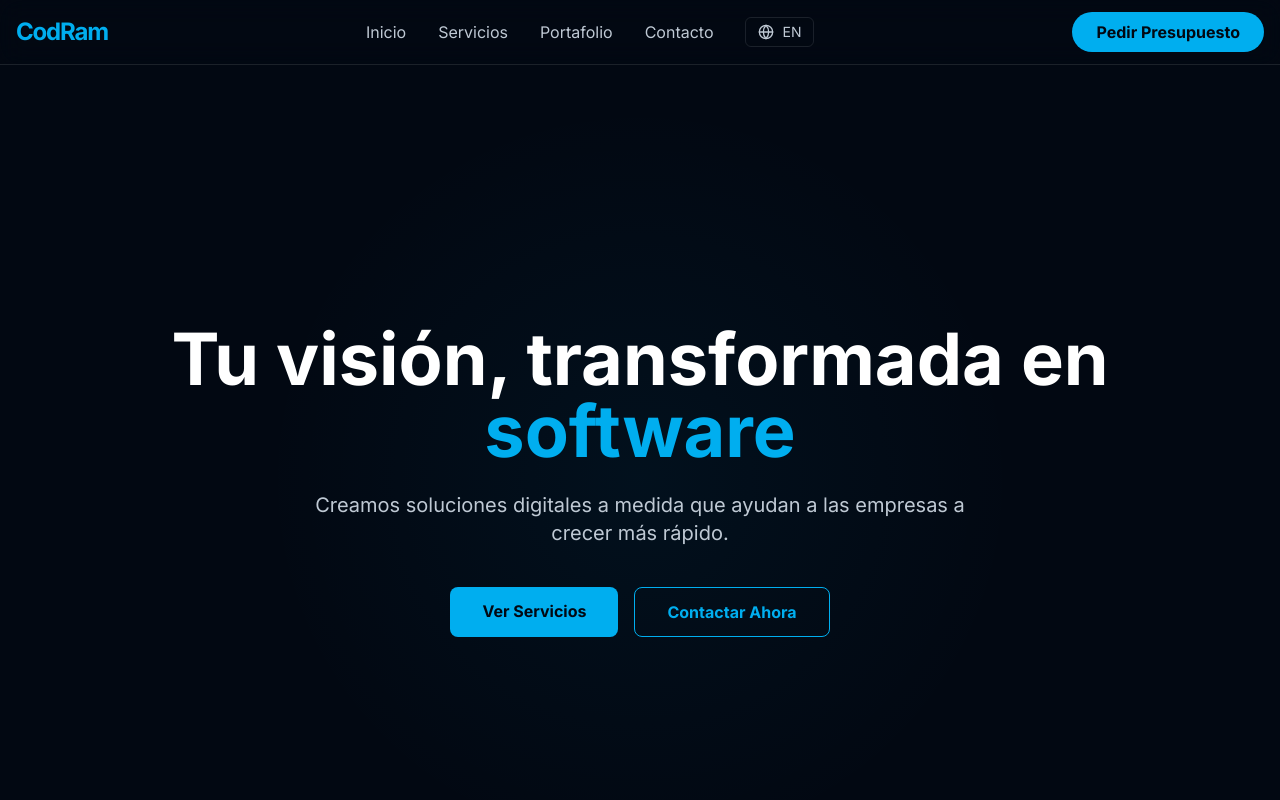
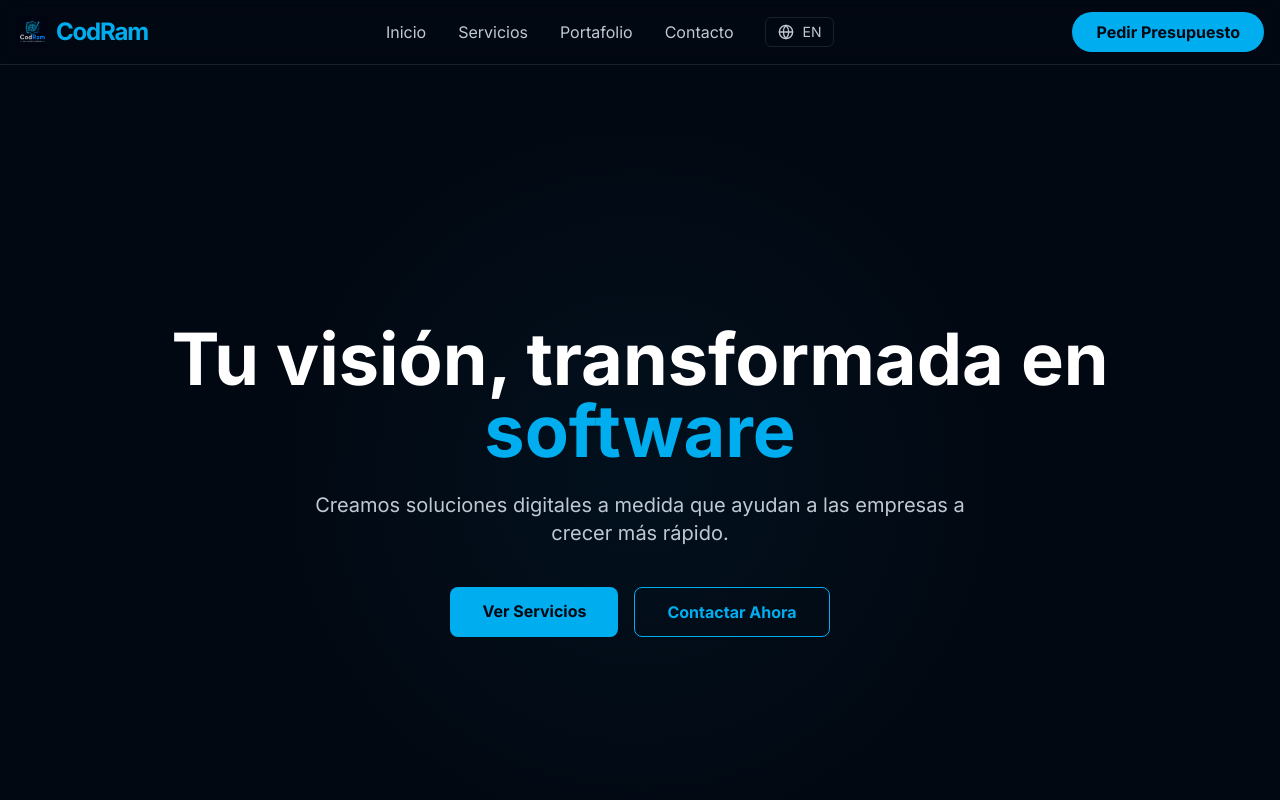
Before and after one commit to roloramros/CodRam-Solutions, a React (Vite) app in the folder frontend/: page / in a window 1280 px wide. Shown: the top 800 px of the page. Built offline with nearby package versions, Linux system fonts and the light colour scheme.

Commit message:
feat: add logo to navbar

```diff
--- a/frontend/src/components/Navbar.jsx
+++ b/frontend/src/components/Navbar.jsx
@@ -2,6 +2,7 @@ import { useState } from 'react';
 import { Link } from 'react-router-dom';
 import { Menu, X, Globe } from 'lucide-react';
 import { useTranslation } from 'react-i18next';
+import logo from '../assets/logo.jpg';
 
 const Navbar = () => {
   const [isOpen, setIsOpen] = useState(false);
@@ -22,7 +23,10 @@ const Navbar = () => {
   return (
     <nav className="fixed top-0 w-full z-50 bg-black/50 backdrop-blur-md border-b border-white/10">
       <div className="max-w-7xl mx-auto px-4 h-16 flex items-center justify-between">
-        <Link to="/" className="text-primary font-bold text-2xl tracking-tighter" onClick={() => setIsOpen(false)}>CodRam</Link>
+        <Link to="/" className="flex items-center text-primary font-bold text-2xl tracking-tighter" onClick={() => setIsOpen(false)}>
+          <img src={logo} alt="CodRam Logo" className="h-8 w-auto mr-2 rounded-sm" />
+          CodRam
+        </Link>
 
         {/* Desktop Links */}
         <div className="hidden md:flex items-center space-x-8">
```
